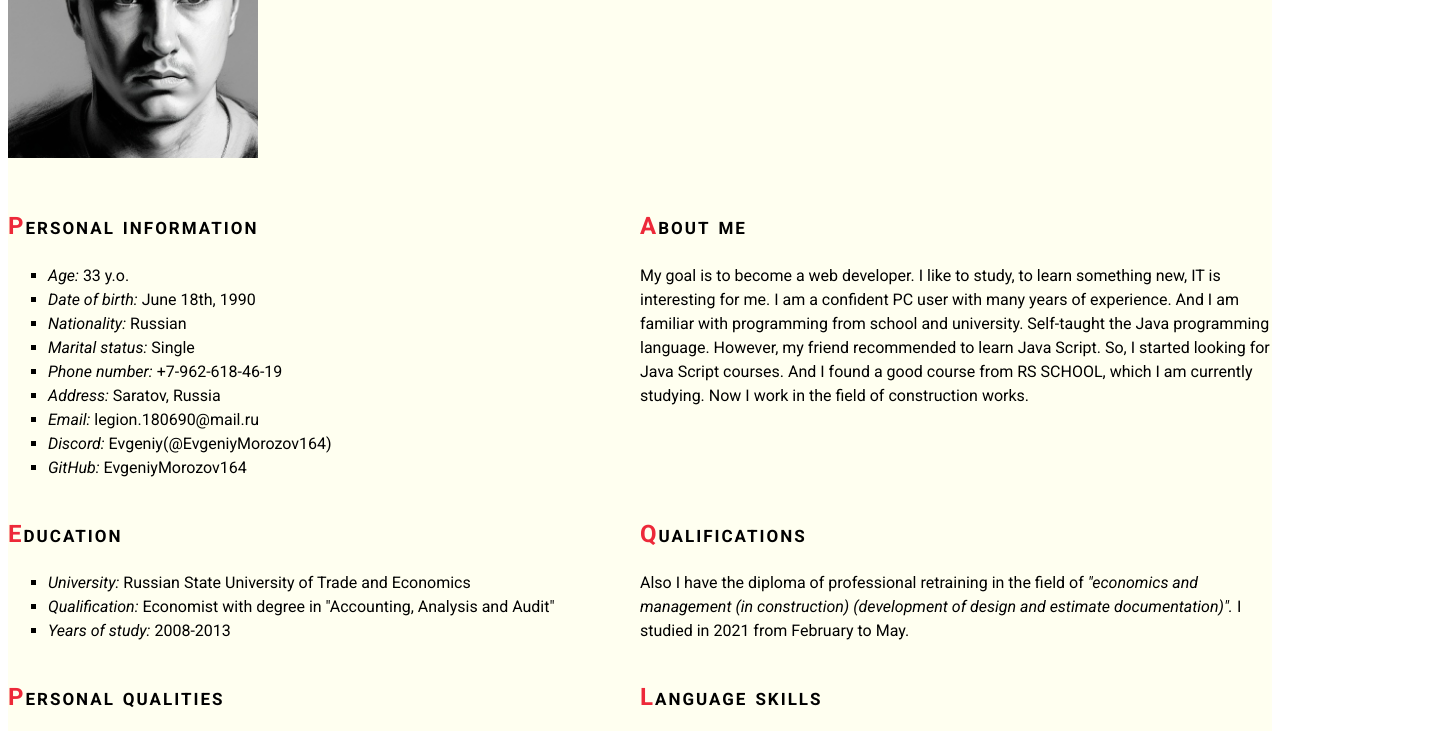
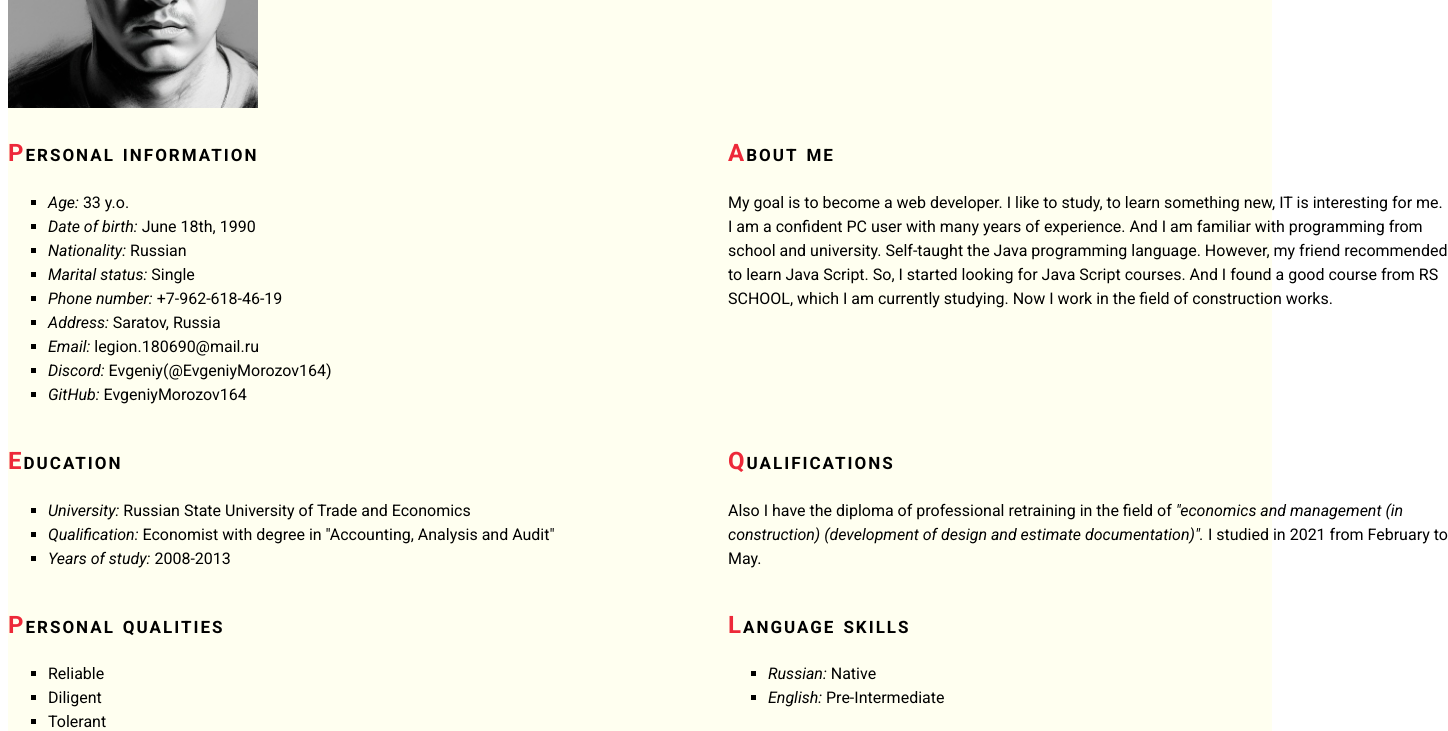
Before and after one commit to EvgeniyMorozov164/rsschool-cv, a plain HTML site: page index.html in a window 1280 px wide. Shown: the part 253-984 px from the top of the page, 1448 px wide, since content can reach past the window. Drawn offline with Linux system fonts and the light colour scheme.

Commit message:
fix: fix h2 tag issue  (Tue, Nov 07, 2023 10:49:50 PM)

```diff
--- a/index.html
+++ b/index.html
@@ -31,7 +31,7 @@
     <main>
         <div class="container main-container">
         <section class="section">
-            <h2><img src="myAvatar.jpg" alt="my avatar" class="avatar"></h2>
+            <img src="myAvatar.jpg" alt="my avatar" class="avatar">
         </section>
         <section class="section">
             <h1 class="name"><span class="first-letter">E</span>VGENIY <span class="first-letter">M</span>OROZOV</h1>
--- a/style.css
+++ b/style.css
@@ -17,7 +17,7 @@ body {
 }
 
 .container {
-    max-width: 1440px;
+    width: 1440px;
     margin: 0 auto;
 }
 
@@ -59,6 +59,7 @@ main {
 .avatar {
     width: 250px;
     height: 250px;
+    margin-top: 20px;
     }
 
 .name {
```
